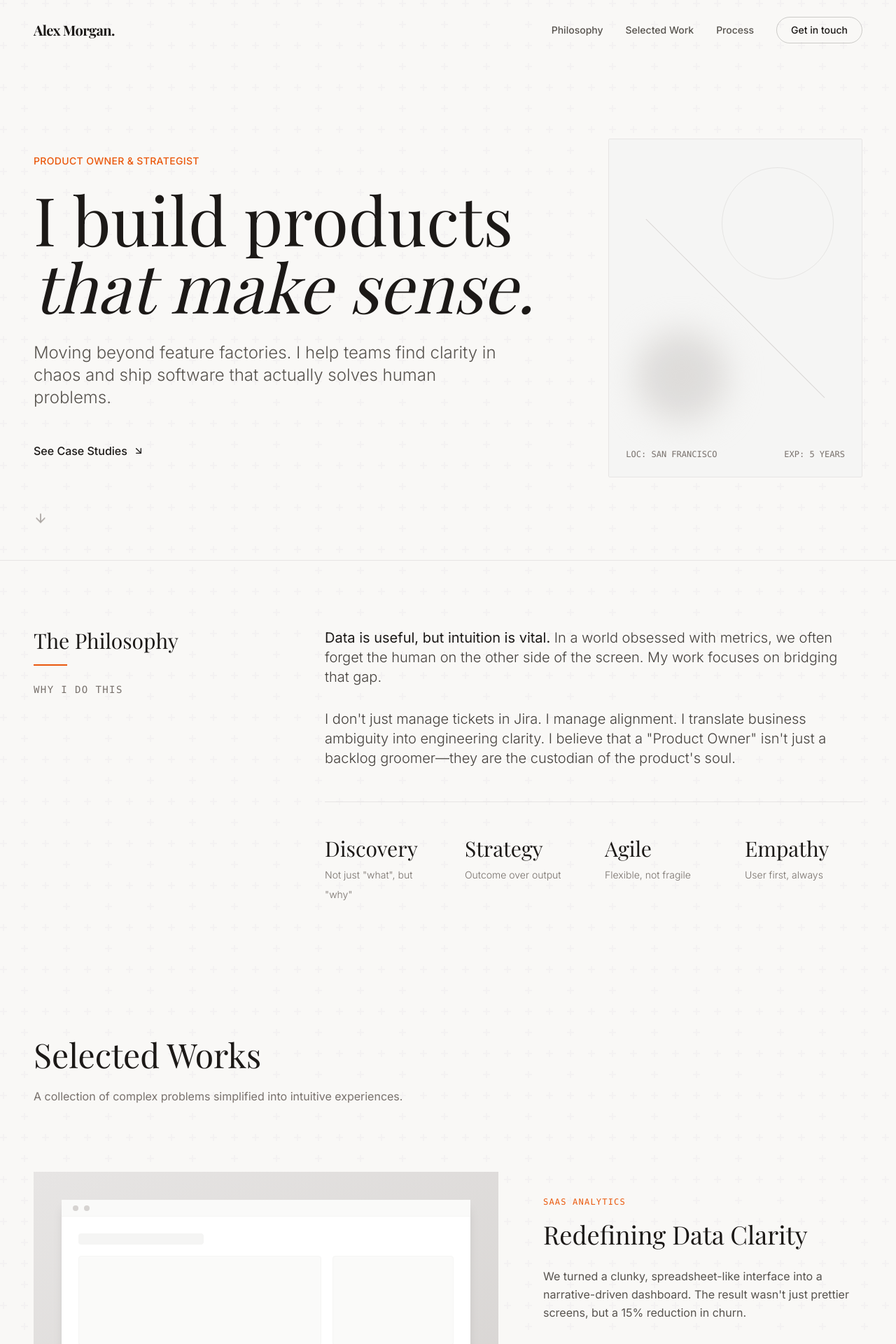
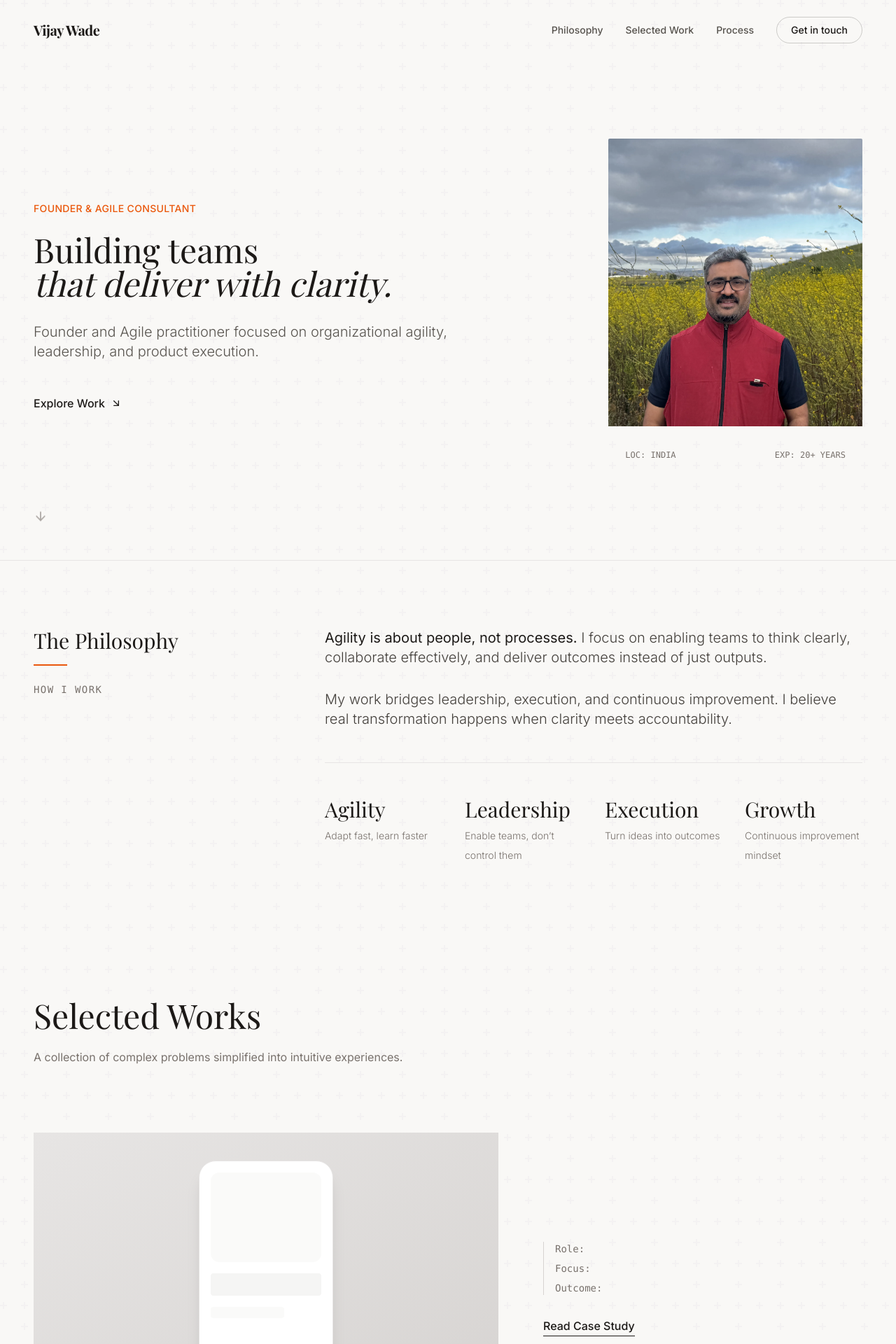
Before and after one commit to ParasBharde/new-product-owner-portfolio, a Next.js app: page / in a window 1280 px wide. Shown: the top 1920 px of the page at 70% size. Built offline with nearby package versions, Linux system fonts and the light colour scheme; a web font is replaced by a local one.

Commit message:
Json Data Changed

```diff
--- a/components/layout/Footer.tsx
+++ b/components/layout/Footer.tsx
@@ -1,12 +1,12 @@
-import Link from 'next/link';
-import { Mail, MapPin, Github, Linkedin, Twitter, PenTool } from 'lucide-react';
-import { Reveal } from '@/components/ui/Reveal';
+import Link from "next/link";
+import { Mail, MapPin, Github, Linkedin, Twitter, PenTool } from "lucide-react";
+import { Reveal } from "@/components/ui/Reveal";
 import {
   CONTACT,
   FOOTER_LINKS,
   COPYRIGHT_YEAR,
   COPYRIGHT_NAME,
-} from '@/lib/constants';
+} from "@/lib/constants";
 
 // Icon mapping
 const iconMap: Record<string, React.ComponentType<{ className?: string }>> = {
@@ -78,12 +78,14 @@ export function Footer() {
 
           {/* Status and Availability */}
           <Reveal delay={100}>
-            <div className="flex flex-col justify-end h-full">
+            <div className="flex w-full  flex-col justify-end h-full">
               <div className="bg-stone-800/50 rounded-lg p-6 border border-stone-700">
                 <h3 className="text-white font-semibold mb-3 text-lg">
                   Current Status
                 </h3>
-                <p className="text-stone-400 leading-relaxed">{CONTACT.status}</p>
+                <p className="text-stone-400 leading-relaxed">
+                  {CONTACT.status}
+                </p>
               </div>
             </div>
           </Reveal>
@@ -93,7 +95,7 @@ export function Footer() {
         <div className="border-t border-stone-800 mb-12" />
 
         {/* Bottom Section */}
-        <div className="flex flex-col md:flex-row justify-between items-center gap-8">
+        <div className="flex flex-col md:flex-row justify-center items-center gap-8">
           {/* Social Links */}
           <Reveal delay={150}>
             <div className="flex items-center gap-4">
@@ -104,8 +106,8 @@ export function Footer() {
                   <Link
                     key={`${link.label}-${index}`}
                     href={link.href}
-                    target={link.external ? '_blank' : undefined}
-                    rel={link.external ? 'noopener noreferrer' : undefined}
+                    target={link.external ? "_blank" : undefined}
+                    rel={link.external ? "noopener noreferrer" : undefined}
                     className="w-10 h-10 rounded-full bg-stone-800 flex items-center justify-center hover:bg-orange-600 hover:scale-110 transition-all duration-300 focus:outline-none focus:ring-2 focus:ring-orange-600 focus:ring-offset-2 focus:ring-offset-stone-900"
                     aria-label={link.label}
                   >
--- a/components/sections/HeroSection.tsx
+++ b/components/sections/HeroSection.tsx
@@ -1,7 +1,8 @@
-import Link from 'next/link';
-import { ArrowDownRight, ArrowDown } from 'lucide-react';
-import { Reveal } from '@/components/ui/Reveal';
-import { HERO } from '@/lib/constants';
+import Link from "next/link";
+import { ArrowDownRight, ArrowDown } from "lucide-react";
+import { Reveal } from "@/components/ui/Reveal";
+import { HERO, Profile_Img } from "@/lib/constants";
+import Image from "next/image";
 
 /**
  * Hero section - main landing area with headline and abstract visual
@@ -16,11 +17,11 @@ export function HeroSection() {
             <p className="text-orange-600 font-medium tracking-wide text-sm mb-6 uppercase">
               {HERO.tagline}
             </p>
-            <h1 className="text-5xl md:text-7xl lg:text-8xl font-medium leading-[1.1] mb-8 text-stone-900 font-serif">
+            <h1 className="text-5xl md:text-7xl lg:text-5xl font-medium leading-[1.1] mb-8 text-stone-900 font-serif">
               {HERO.headline} <br />
               <span className="italic font-light">{HERO.headlineItalic}</span>
             </h1>
-            <p className="text-xl md:text-2xl text-stone-600 font-light leading-relaxed max-w-2xl mb-12">
+            <p className="text-xl md:text-xl text-stone-600 font-light leading-relaxed max-w-2xl mb-12">
               {HERO.description}
             </p>
 
@@ -42,22 +43,11 @@ export function HeroSection() {
         {/* Abstract Image Block */}
         <div className="hidden lg:block lg:col-span-4">
           <Reveal delay={200}>
-            <div className="relative w-full aspect-[3/4] rounded-sm overflow-hidden border border-stone-200 bg-stone-100">
-              <div className="absolute inset-0 flex items-center justify-center">
-                <div
-                  className="w-40 h-40 border border-stone-300 rounded-full absolute top-10 right-10 opacity-50"
-                  aria-hidden="true"
-                />
-                <div
-                  className="w-32 h-32 bg-stone-200 rounded-full mix-blend-multiply filter blur-xl absolute bottom-20 left-10"
-                  aria-hidden="true"
-                />
-                <div
-                  className="w-full h-px bg-stone-300 rotate-45 absolute"
-                  aria-hidden="true"
-                />
+            <div className="relative w-full aspect-[3/4] rounded-sm overflow-hidden ">
+              <div className="absolute inset-0 flex items-center justify-center h-[85%] rounded-m">
+                <Image src={Profile_Img} alt="" fill className="object-cover" />
               </div>
-              <div className="absolute bottom-6 left-6 right-6">
+              <div id="img" className="absolute bottom-6 left-6 right-6">
                 <div className="flex justify-between text-xs font-mono text-stone-500 uppercase">
                   <span>Loc: {HERO.location}</span>
                   <span>Exp: {HERO.experience}</span>
--- a/lib/constants.ts
+++ b/lib/constants.ts
@@ -6,8 +6,9 @@ import type {
   Principle,
   SocialLink,
   ContactInfo,
-} from './types';
-import portfolioData from '../portfolio.json';
+} from "./types";
+import portfolioData from "../portfolio.json";
+import Img from "../assests/Profile.jpg";
 
 /**
  * Brand name
@@ -26,19 +27,19 @@ export const SITE_KEYWORDS = portfolioData.seo.keywords;
  * Navigation links for header
  */
 export const NAV_LINKS: NavLink[] = [
-  { label: 'Philosophy', href: '#about' },
-  { label: 'Selected Work', href: '#work' },
-  { label: 'Process', href: '#process' },
+  { label: "Philosophy", href: "#about" },
+  { label: "Selected Work", href: "#work" },
+  { label: "Process", href: "#process" },
 ];
 
 /**
  * Mobile navigation links (includes Contact)
  */
 export const MOBILE_NAV_LINKS: NavLink[] = [
-  { label: 'Philosophy', href: '#about' },
-  { label: 'Selected Work', href: '#work' },
-  { label: 'Process', href: '#process' },
-  { label: 'Contact', href: '#contact' },
+  { label: "Philosophy", href: "#about" },
+  { label: "Selected Work", href: "#work" },
+  { label: "Process", href: "#process" },
+  { label: "Contact", href: "#contact" },
 ];
 
 /**
@@ -52,7 +53,7 @@ export const HERO = {
   ctaText: portfolioData.hero.ctaText,
   ctaHref: portfolioData.hero.ctaHref,
   location: portfolioData.personal.location,
-  experience: portfolioData.personal.experience,
+  experience: portfolioData.personal.experience
 };
 
 /**
@@ -67,6 +68,8 @@ export const PHILOSOPHY = {
     paragraph: item.paragraph,
   })),
 };
+
+export const Profile_Img = Img;
 
 /**
  * Philosophy principles grid
--- a/lib/types.ts
+++ b/lib/types.ts
@@ -1,3 +1,6 @@
+import { Interface } from "node:readline";
+import { StaticImageData } from "next/image";
+
 /**
  * Navigation link structure
  */
@@ -55,7 +58,6 @@ export interface SocialLink {
   label: string;
   href: string;
   external?: boolean;
-  icon: string;
 }
 
 /**
--- a/portfolio.json
+++ b/portfolio.json
@@ -1,167 +1,134 @@
 {
   "personal": {
-    "name": "Alex Morgan",
-    "brandName": "Alex Morgan.",
-    "role": "Product Owner & Strategist",
-    "location": "San Francisco",
-    "experience": "5 Years",
-    "tagline": "I build products that make sense.",
-    "description": "Moving beyond feature factories. I help teams find clarity in chaos and ship software that actually solves human problems."
+    "name": "Vijay Wade",
+    "brandName": "Vijay Wade",
+    "role": "Founder & Agile Consultant",
+    "location": "India",
+    "experience": "20+ Years",
+    "tagline": "Helping teams build better products through Agile thinking.",
+    "description": "Founder and Agile practitioner focused on organizational agility, leadership, and product execution."
   },
   "seo": {
-    "title": "Alex Morgan - Product Owner & Strategist",
-    "description": "Product Owner & Strategist helping teams find clarity in chaos and ship software that actually solves human problems.",
-    "url": "https://alexmorgan.product",
+    "title": "Vijay Wade - Agile Coach & Founder",
+    "description": "Founder at AgileWaters Consulting and Recrui8. Agile coach and leadership mentor helping teams build better products.",
+    "url": "https://www.linkedin.com/in/vijaywade/",
     "keywords": [
-      "Product Owner",
-      "Product Manager",
-      "Strategist",
-      "UX Research",
-      "Agile",
-      "Product Strategy"
+      "Agile Coach",
+      "Agile Consultant",
+      "Leadership",
+      "Scrum",
+      "Product Management",
+      "Organizational Agility"
     ]
   },
   "contact": {
-    "email": "hello@alexmorgan.product",
-    "linkedin": "linkedin.com/in/alexmorgan",
-    "status": "Currently based in San Francisco. Open for remote Product Owner and Senior PM roles."
+    "email": "vijaywade@gmail.com",
+    "linkedin": "https://www.linkedin.com/in/vijaywade/",
+    "status": "Currently based in India. Open for Agile Consulting and Senior PM roles."
   },
   "hero": {
-    "headline": "I build products",
-    "headlineItalic": "that make sense.",
-    "ctaText": "See Case Studies",
+    "headline": "Building teams",
+    "headlineItalic": "that deliver with clarity.",
+    "ctaText": "Explore Work",
     "ctaHref": "#work",
-    "image": "/images/hero-abstract.jpg"
+    "image": ""
   },
   "philosophy": {
     "title": "The Philosophy",
-    "subtitle": "Why I do this",
+    "subtitle": "How I work",
     "content": [
       {
-        "emphasis": "Data is useful, but intuition is vital.",
-        "paragraph": "In a world obsessed with metrics, we often forget the human on the other side of the screen. My work focuses on bridging that gap."
+        "emphasis": "Agility is about people, not processes.",
+        "paragraph": "I focus on enabling teams to think clearly, collaborate effectively, and deliver outcomes instead of just outputs."
       },
       {
         "emphasis": "",
-        "paragraph": "I don't just manage tickets in Jira. I manage alignment. I translate business ambiguity into engineering clarity. I believe that a \"Product Owner\" isn't just a backlog groomer—they are the custodian of the product's soul."
+        "paragraph": "My work bridges leadership, execution, and continuous improvement. I believe real transformation happens when clarity meets accountability."
       }
     ],
     "principles": [
       {
-        "title": "Discovery",
-        "subtitle": "Not just \"what\", but \"why\""
+        "title": "Agility",
+        "subtitle": "Adapt fast, learn faster"
       },
       {
-        "title": "Strategy",
-        "subtitle": "Outcome over output"
+        "title": "Leadership",
+        "subtitle": "Enable teams, don’t control them"
       },
       {
-        "title": "Agile",
-        "subtitle": "Flexible, not fragile"
+        "title": "Execution",
+        "subtitle": "Turn ideas into outcomes"
       },
       {
-        "title": "Empathy",
-        "subtitle": "User first, always"
+        "title": "Growth",
+        "subtitle": "Continuous improvement mindset"
       }
     ]
   },
   "projects": [
     {
-      "id": "saas-analytics",
-      "category": "SaaS Analytics",
-      "title": "Redefining Data Clarity",
-      "description": "We turned a clunky, spreadsheet-like interface into a narrative-driven dashboard. The result wasn't just prettier screens, but a 15% reduction in churn.",
-      "role": "Lead Product Owner",
-      "focus": "UX Research, Data Viz",
-      "outcome": "+$2M ARR attributed",
-      "link": "#",
-      "image": "/images/project-saas.jpg",
-      "type": "dashboard"
-    },
-    {
-      "id": "ecommerce-mobile",
-      "category": "E-Commerce Mobile",
-      "title": "1-Click Checkout Initiative",
-      "description": "Friction is the enemy of conversion. By mapping the user journey and removing 4 unnecessary steps, we streamlined the mobile checkout flow completely.",
-      "role": "Product Manager",
-      "focus": "Mobile Optimization",
-      "outcome": "70% decrease in drop-off",
-      "link": "#",
-      "image": "/images/project-mobile.jpg",
-      "type": "mobile"
+      "id": "",
+      "category": "",
+      "title": "",
+      "description": "",
+      "role": "",
+      "focus": "",
+      "outcome": "",
+      "link": "",
+      "image": "",
+      "type": ""
     }
   ],
   "tools": [
     {
-      "name": "Jira & Linear",
+      "name": "Scrum",
+      "category": "Agile Framework"
+    },
+    {
+      "name": "Kanban",
+      "category": "Agile Framework"
+    },
+    {
+      "name": "Jira",
       "category": "Project Management"
     },
     {
-      "name": "Figma",
-      "category": "Prototyping"
-    },
-    {
-      "name": "Mixpanel",
-      "category": "Analytics"
-    },
-    {
-      "name": "SQL",
-      "category": "Data Querying"
-    },
-    {
-      "name": "Notion",
+      "name": "Confluence",
       "category": "Documentation"
-    },
-    {
-      "name": "Miro",
-      "category": "Workshopping"
     }
   ],
   "experience": [
     {
-      "id": "techflow",
-      "role": "Senior Product Owner",
-      "time": "2023 — Present",
-      "company": "TechFlow Solutions",
-      "description": "Leading the core platform team. Shifted the company focus from feature-parity to innovation. Championed the new design system adoption which improved dev velocity by 30%.",
+      "id": "agilewaters",
+      "role": "Founder / CEO",
+      "time": "",
+      "company": "AgileWaters Consulting",
+      "description": "Leading Agile consulting, coaching teams and organizations on agile transformation, leadership, and delivery excellence.",
       "highlighted": true
     },
     {
-      "id": "nebula",
-      "role": "Product Manager",
-      "time": "2021 — 2023",
-      "company": "Nebula SaaS",
-      "description": "Owned the mobile roadmap. Launched the Android app from scratch. Implemented the first A/B testing framework in the company.",
-      "highlighted": false
-    },
-    {
-      "id": "vertex",
-      "role": "Business Analyst",
-      "time": "2019 — 2021",
-      "company": "Vertex Corp",
-      "description": "Bridged the gap between non-technical stakeholders and the engineering team. Wrote the specs for the internal CRM revamp.",
+      "id": "recrui8",
+      "role": "Founder",
+      "time": "",
+      "company": "Recrui8",
+      "description": "Focused on structured hiring, talent assessment, and industry–academia collaboration.",
       "highlighted": false
     }
   ],
   "social": [
     {
-      "label": "Resume",
-      "href": "#",
-      "external": false
-    },
-    {
-      "label": "Twitter",
-      "href": "#",
+      "label": "LinkedIn",
+      "href": "https://www.linkedin.com/in/vijaywade/",
       "external": true
     },
     {
-      "label": "Medium",
-      "href": "#",
+      "label": "LinkedIn",
+      "href": "https://www.linkedin.com/in/vijaywade/",
       "external": true
     }
   ],
   "footer": {
-    "copyrightYear": "2024",
-    "copyrightName": "Alex Morgan"
+    "copyrightYear": "2026",
+    "copyrightName": "Vijay Wade"
   }
 }
```
Also changed, not shown: components/layout/Header.tsx (+11 -13 lines), assests/Profile.jpg (added), 1 other file (tests, documents, lock files or other folders).
